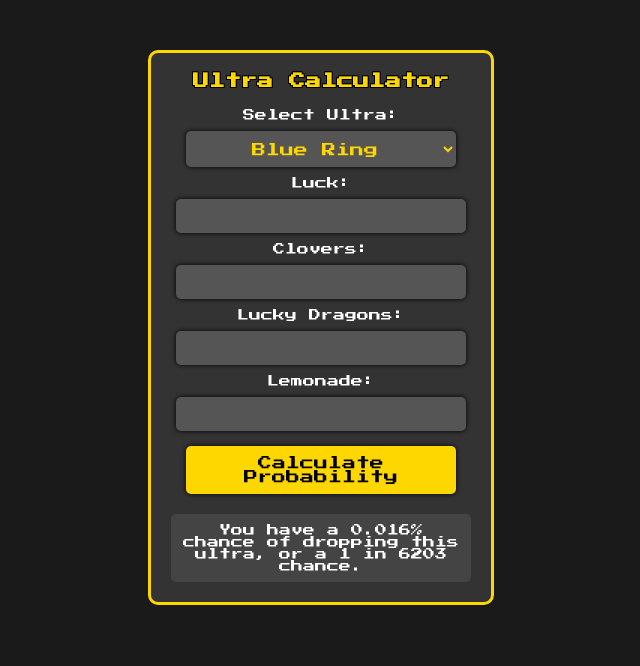
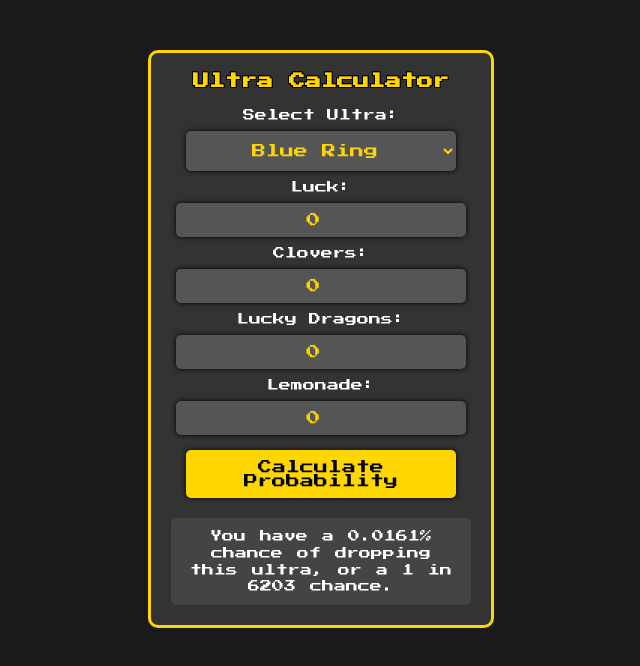
Before and after one commit to Cuteb-web/Ultra-Calculator, a plain HTML site: page index.html in a window 1280 px wide. Both pictures are taken after a click on the button "Calculate Probability". Shown: the whole page, without its empty margins (319-959 px from the left). Drawn offline with Linux system fonts and the light colour scheme.

Commit message:
More functionality

```diff
--- a/index.html
+++ b/index.html
@@ -15,17 +15,20 @@
             <!-- All your options -->
         <option value="2">Blue Ring</option>
         <option value="3">Red Ring</option>
+        <option value="4">Normal Invisibility Cloak</option>
+        <option value="5">Extreme Invisibility Cloak</option>
+        <option value="6">Hermes Boots</option>
+        <option value="14">Instant Strength Glove</option>
+        <option value="15">Epic Strength Glove</option>
+        <option value="21">Epic Instant Defense Cloak</option>
+
         <option value="114">Firebreath Ring</option>
         <option value="68">Gobattle Ring</option>
         <option value="155">Restoration Ring</option>
         <option value="166">Bloodmoon Ring</option>
-        <option value="6">Hermes Boots</option>
         <option value="25">Speed Boots</option>
         <option value="26">Maximum Speed Boots</option>
-        <option value="4">Normal Invisibility Cloak</option>
-        <option value="5">Extreme Invisibility Cloak</option>
         <option value="20">Instant Defense Cloak</option>
-        <option value="21">Epic Instant Defense Cloak</option>
         <option value="30">Health Regeneration Cloak</option>
         <option value="31">Maximum Health Regeneration Cloak</option>
         <option value="35">Normal Venom Protection Cloak</option>
@@ -33,41 +36,48 @@
         <option value="32">Fire Protection Cloak</option>
         <option value="33">Maximum Fire Protection Cloak</option>
         <option value="45">Anti Freezing Glove</option>
-        <option value="14">Instant Strength Glove</option>
-        <option value="15">Epic Strength Glove</option>
+        <option value="48">Lava Armor Protector</option>
+
         <option value="39">Epic Invincibility Potion</option>
+        <option value="51">Gravity Feather</option>
+        <option value="74">Breath Helmet</option>
+
         <option value="115">Firebreath's Blood</option>
-        <option value="51">Gravity Feather</option>
+        <option value="116">Fire Enchantment</option>
+
         <option value="154">Team Gravity Feather</option>
-        <option value="74">Breath Helmet</option>
-        <option value="48">Lava Armor Protector</option>
-        <option value="116">Fire Enchantment</option>
+        <option value="161">Talisman of the Phoenix Lv. 1</option>
+
         <option value="168">Peppermint Strike</option>
-        <option value="186">Greed's Grip Lv. 1</option>
-        <option value="187">Dwarf's Strength Lv. 1</option>
-        <option value="198">Flying Skill Lv. 1</option>
         <option value="182">Dice of Destiny Lv. 1</option>
         <option value="183">Iron Heart Lv. 1</option>
         <option value="184">Rejuvenation Gem Lv. 1</option>
+
+        <option value="186">Greed's Grip Lv. 1</option>
+        <option value="187">Dwarf's Strength Lv. 1</option>
+
+        <option value="188">Shinobi's Fury Lv. 1</option>
         <option value="189">Dodge Charm Lv. 1</option>
+
         <option value="190">Wizard's Focus Lv. 1</option>
         <option value="191">Gem Dust Lv. 1</option>
-        <option value="188">Shinobi's Fury Lv. 1</option>
-        <option value="161">Talisman of the Phoenix Lv. 1</option>
+        <option value="198">Flying Skill Lv. 1</option>
+
         <option value="263">BlazeTorch</option>
+
 
 
         </select>
         <label for="luck">Luck:</label>
-        <input type="number" id="luck" min="0" max="20"/>
+        <input type="number" id="luck" min="0" max="20" value="0"/>
         <label for="clover">Clovers:</label>
-        <input type="number" id="clover" min="0" max="6"/>
+        <input type="number" id="clover" min="0" max="6" value="0"/>
         <label for="dragons">Lucky Dragons:</label>
-        <input type="number" id="dragons" min="0" max="6"/>
+        <input type="number" id="dragons" min="0" max="6" value="0"/>
         <label for="lemonade">Lemonade:</label>
-        <input type="number" id="lemonade" min="0" max="1"/>
+        <input type="number" id="lemonade" min="0" max="1" value="0"/>
         <button id="calculate">Calculate Probability</button>
-        <div id="results"></div>
+        <div id="results">You have a _____% chance of dropping this ultra, or a 1 in ____ chance.</div>
     </div>
     <script src="script.js"></script>
 </body>
--- a/script.js
+++ b/script.js
@@ -7,17 +7,12 @@ const calculateButton = document.getElementById("calculate");
 const resultsDiv = document.getElementById("results");
 
 calculateButton.addEventListener("click", () => {
-    const ultraId = ultraSelect.value;
-    const luck = parseInt(luckInput.value) || 0;
-    const clover = parseInt(cloverInput.value) || 0;
-    const dragons = parseInt(dragonsInput.value) || 0;
-    const lemonade = parseInt(lemonadeInput.value) || 0;
+   runCalculations();
+});
 
-    const probability = calculateUltraProbability(ultraId, luck, clover, dragons, lemonade);
-    const fraction = (percentage) => (1 / (percentage / 100)).toFixed(0);
-
-    resultsDiv.textContent = `You have a ${probability.toFixed(3)}% chance of dropping this ultra, or a 1 in ${fraction(probability)} chance.`;
-});
+document.addEventListener("keydown", function(e) {
+    if (e.key === 'Enter') runCalculations();
+ });
 
 const items = {
     "Blue Ring": { "tickets": 500, "dungeon": -1, "id": 2 },
@@ -61,7 +56,7 @@ const items = {
     "Gem Dust Lv. 1": { "tickets": 50, "dungeon": 31, "id": 191 },
     "Shinobi's Fury Lv. 1": { "tickets": 100, "dungeon": 35, "id": 188 },
     "Talisman of the Phoenix Lv. 1": { "tickets": 200, "dungeon": 15, "id": 161 },
-    "BlazeTorch": { "tickets": 500, "dungeon": 53, "id": 263 }
+    "BlazeTorch": { "tickets": 500, "dungeon": 53, "id": 263 },
 };
 
 function calculateUltraProbability(id, luck, clovers, dragons, lemonade) {
@@ -94,3 +89,16 @@ function calculateUltraProbability(id, luck, clovers, dragons, lemonade) {
     console.log("luckcalc: " + luckcalc + " ");
     return probability;
 }
+
+function runCalculations(){
+    const ultraId = ultraSelect.value;
+    const luck = parseInt(luckInput.value) || 0;
+    const clover = parseInt(cloverInput.value) || 0;
+    const dragons = parseInt(dragonsInput.value) || 0;
+    const lemonade = parseInt(lemonadeInput.value) || 0;
+
+    const probability = calculateUltraProbability(ultraId, luck, clover, dragons, lemonade);
+    const fraction = (percentage) => (1 / (percentage / 100)).toFixed(0);
+
+    resultsDiv.textContent = `You have a ${probability.toFixed(4)}% chance of dropping this ultra, or a 1 in ${fraction(probability)} chance.`;
+}
--- a/style.css
+++ b/style.css
@@ -20,6 +20,7 @@ body {
     max-width: 300px;
     width: 100%;
 }
+
 h1 {
     font-size: 16px; /* Reduced font size for better readability */
     color: #FFD700; /* Gold color */
@@ -30,6 +31,12 @@ label, select, input[type="number"], button {
     display: block;
     margin: 10px auto;
 }
+
+select {
+    height: 40px;
+    font-size: 10px;
+}
+
 select, input[type="number"], button {
     width: 90%; /* Adjust width to fit better */
     padding: 10px;
@@ -52,8 +59,12 @@ button:hover {
     background-color: #FFAA00;
 }
 #results {
+    display: flex;
+    flex-direction: column;
     margin-top: 20px;
     padding: 10px;
     background-color: #444444;
     border-radius: 5px;
+    word-spacing: 2px;
+    line-height: 1.4;
 }
```
